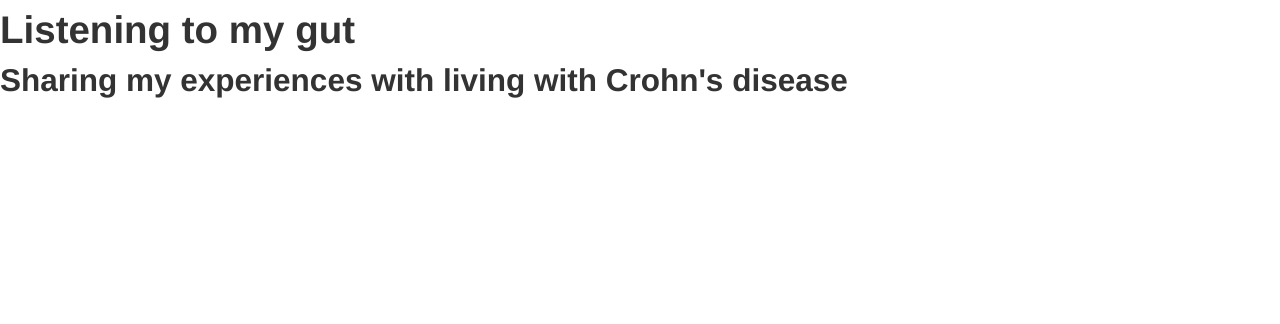
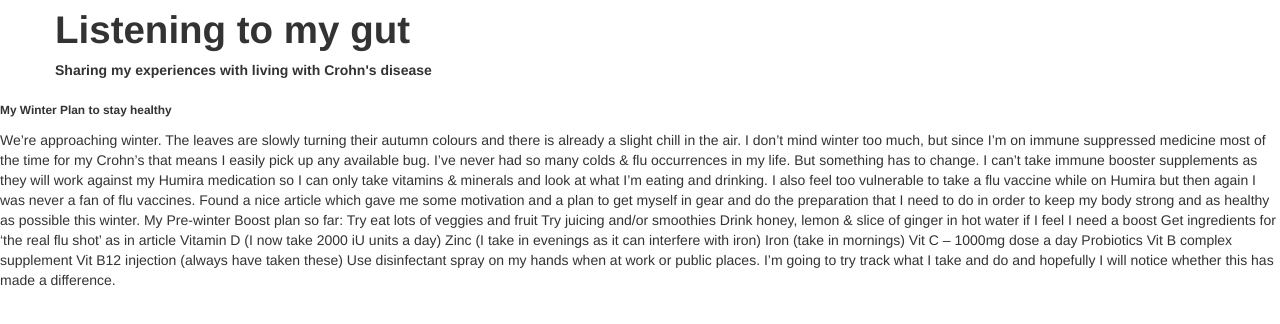
Before and after one commit to RihanMeij/Bee, a plain HTML site: page Website/Index.html in a window 1280 px wide. Drawn offline with Linux system fonts and the light colour scheme.

Commit message:
Added some more content to give the page some body

```diff
--- a/Website/Index.html
+++ b/Website/Index.html
@@ -7,10 +7,39 @@
     <link href="Styles/Site.css" rel="stylesheet"/>
 </head>
 <body>
-    <header>
+    <div class="container">
+        <header>
             <h1>Listening to my gut</h1>
-            <h2>Sharing my experiences with living with Crohn's disease</h2>
-    </header>
+            <h5>Sharing my experiences with living with Crohn's disease</h5>
+        </header>
+    </div>
+
+    <article>
+        <h6>My Winter Plan to stay healthy</h6>
+        <div>
+            We’re approaching winter.
+            The leaves are slowly turning their autumn colours and there is already a slight chill in the air.
+            I don’t mind winter too much, but since I’m on immune suppressed medicine most of the time for my Crohn’s that means I easily pick up any available bug.
+            I’ve never had so many colds & flu occurrences in my life.
+            But something has to change.
+            I can’t take immune booster supplements as they will work against my Humira medication so I can only take vitamins & minerals and look at what I’m eating and drinking.  I also feel too vulnerable to take a flu vaccine while on Humira but then again I was never a fan of flu vaccines.
+            Found a nice article which gave me some motivation and a plan to get myself in gear and do the preparation that I need to do in order to keep my body strong and as healthy as possible this winter.
+            My Pre-winter Boost plan so far:
+            Try eat lots of veggies and fruit
+            Try juicing and/or smoothies
+            Drink honey, lemon & slice of ginger in hot water if I feel I need a boost
+            Get ingredients for ‘the real flu shot’ as in article
+            Vitamin D (I now take 2000 iU units a day)
+            Zinc (I take in evenings as it can interfere with iron)
+            Iron (take in mornings)
+            Vit C – 1000mg dose a day
+            Probiotics
+            Vit B complex supplement
+            Vit B12 injection (always have taken these)
+            Use disinfectant spray on my hands when at work or public places.
+            I’m going to try track what I take and do and hopefully I will notice whether this has made a difference.
+        </div>
+    </article>
 
     <script src="Scripts/jquery-1.9.1.js"></script>
     <script src="Scripts/bootstrap.js"></script>
```
